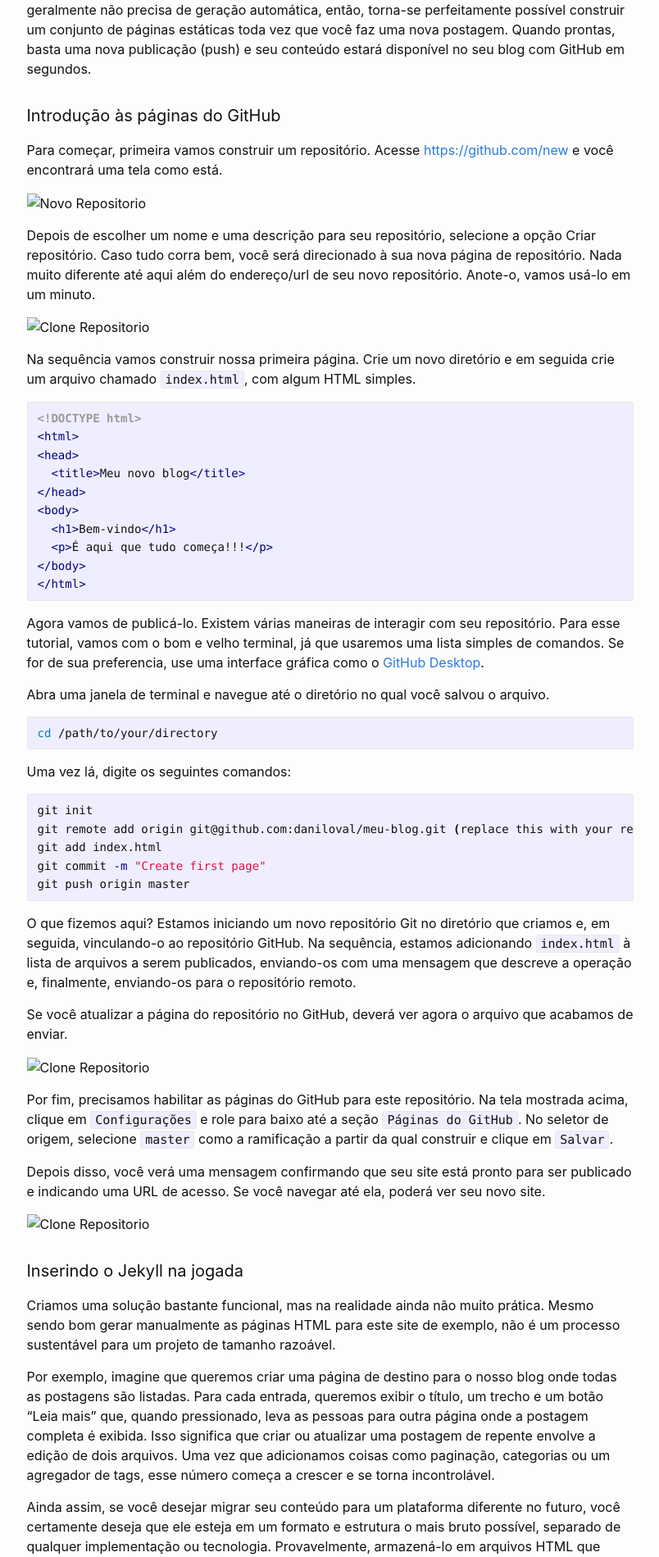
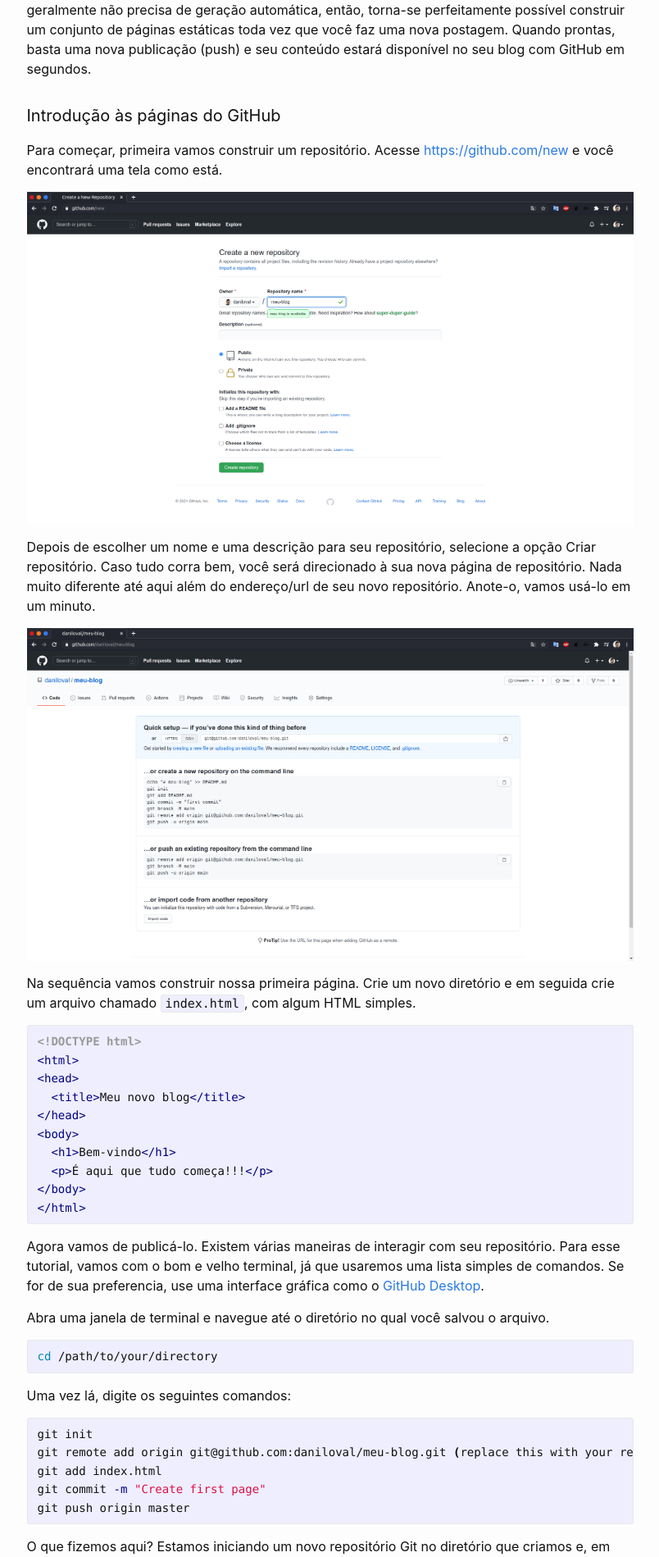
Before and after one commit to daniloval/daniloval.github.io, a Jekyll site: the page built from _posts/2021-01-25-github-jekyll/2021-01-25-github-jekyll.md, in a window 1280 px wide. Shown: the part 1304-3203 px from the top of the page at 82% size, without its empty margins (245-1049 px from the left). Built offline with Jekyll 4.4.1, drawn with Linux system fonts in a browser that asks for light colours; nearby versions of some CDN libraries; comment, search, counter and statistics services are not loaded.

Commit message:
Fix images

````diff
--- a/_posts/2021-01-25-github-jekyll/2021-01-25-github-jekyll.md
+++ b/_posts/2021-01-25-github-jekyll/2021-01-25-github-jekyll.md
@@ -33,11 +33,11 @@ Esse paradigma, certamente, não é a escolha óbvia para certos aplicativos, ma
 
 Para começar, primeira vamos construir um repositório. Acesse [https://github.com/new][9] e você encontrará uma tela como está.
 
-![Novo Repositorio](image-01.png)
+![Img 01](https://raw.githubusercontent.com/daniloval/daniloval.github.io/main/_posts/2021-01-25-github-jekyll/image-01.png)
 
 Depois de escolher um nome e uma descrição para seu repositório, selecione a opção Criar repositório. Caso tudo corra bem, você será direcionado à sua nova página de repositório. Nada muito diferente até aqui além do endereço/url de seu novo repositório. Anote-o, vamos usá-lo em um minuto.
 
-![Clone Repositorio](image-02.png)
+![Imagem 02](https://raw.githubusercontent.com/daniloval/daniloval.github.io/main/_posts/2021-01-25-github-jekyll/image-02.png)
 
 Na sequência vamos construir nossa primeira página. Crie um novo diretório e em seguida crie um arquivo chamado ```index.html```, com algum HTML simples.
 
@@ -76,13 +76,13 @@ O que fizemos aqui? Estamos iniciando um novo repositório Git no diretório que
 
 Se você atualizar a página do repositório no GitHub, deverá ver agora o arquivo que acabamos de enviar.
 
-![Clone Repositorio](image-03.png)
+![Image 03](https://raw.githubusercontent.com/daniloval/daniloval.github.io/main/_posts/2021-01-25-github-jekyll/image-03.png)
 
 Por fim, precisamos habilitar as páginas do GitHub para este repositório. Na tela mostrada acima, clique em ```Configurações``` e role para baixo até a seção ```Páginas do GitHub```. No seletor de origem, selecione ```master``` como a ramificação a partir da qual construir e clique em ```Salvar```.
 
 Depois disso, você verá uma mensagem confirmando que seu site está pronto para ser publicado e indicando uma URL de acesso. Se você navegar até ela, poderá ver seu novo site.
 
-![Clone Repositorio](image-04.png)
+![Image 04](https://raw.githubusercontent.com/daniloval/daniloval.github.io/main/_posts/2021-01-25-github-jekyll/image-04.png)
 
 #### Inserindo o Jekyll na jogada
 
````
Also changed, not shown: other parts of _posts/2021-01-25-github-jekyll/2021-01-25-github-jekyll.md (+1 -1 lines).
